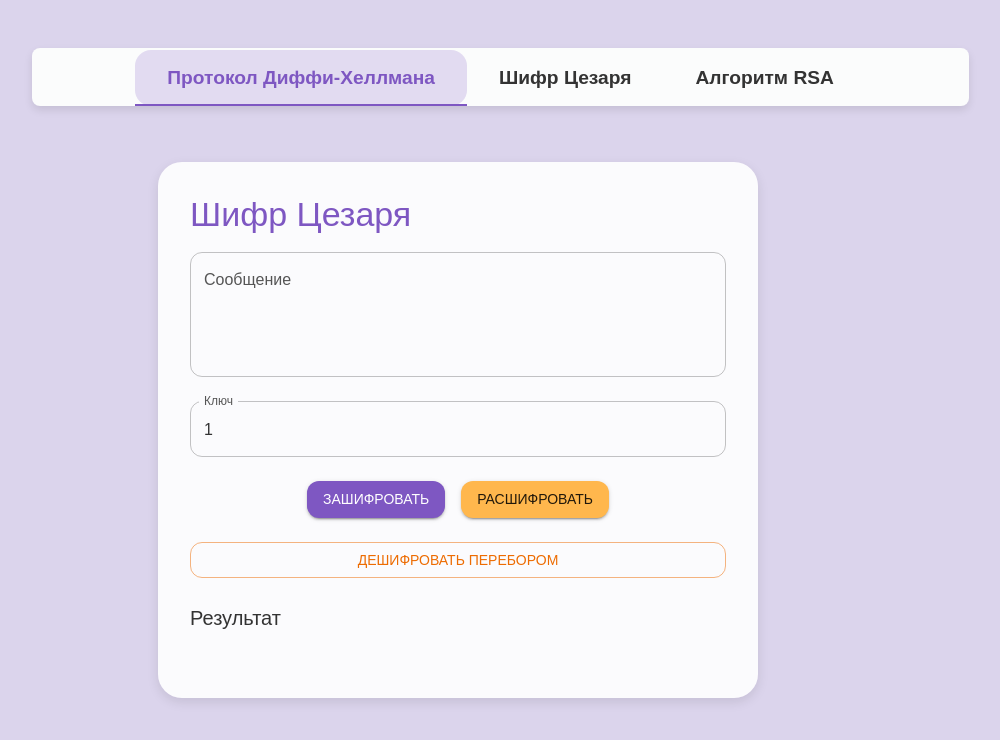
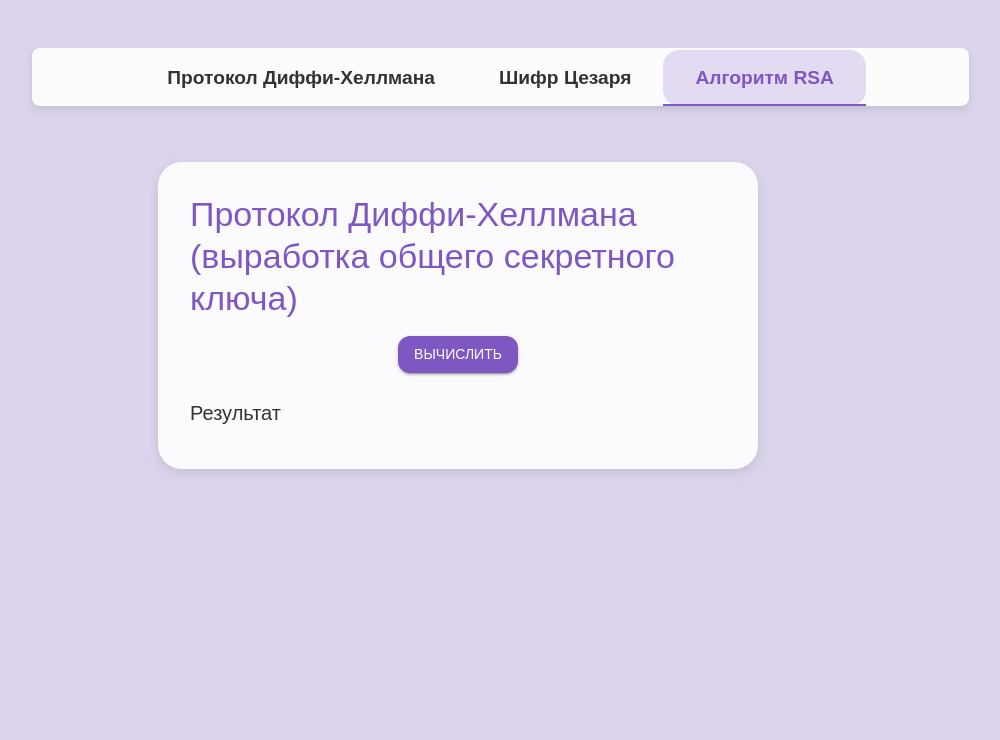
Before and after one commit to IlyaPukhov/encryption-algorithms, a React (Vite) app in the folder webapp/: page / in a window 1280 px wide. Shown: the top 740 px of the page, without its empty margins (182-1182 px from the left). Built offline with nearby package versions, Linux system fonts and the light colour scheme.

Commit message:
Фронтенд Диффи-Хеллман

```diff
--- a/webapp/src/App.tsx
+++ b/webapp/src/App.tsx
@@ -5,7 +5,7 @@
 import { RSAPage } from './pages/RSAPage';
 
 export const App: React.FC = () => {
-  const [value, setValue] = useState<number>(0);
+  const [value, setValue] = useState<number>(2);
 
   const handleChange = (_event: React.SyntheticEvent, newValue: number) => {
     setValue(newValue);
@@ -60,9 +60,9 @@
         </Tabs>
       </AppBar>
       <Box sx={{ p: 3 }}>
-        {value === 0 && <DiffieHellmanPage />}
-        {value === 1 && <CaesarPage />}
-        {value === 2 && <RSAPage />}
+        {value === 0 && <CaesarPage />}
+        {value === 1 && <RSAPage />}
+        {value === 2 && <DiffieHellmanPage />}
       </Box>
     </Container>
   );
--- a/webapp/src/pages/DiffieHellmanPage.tsx
+++ b/webapp/src/pages/DiffieHellmanPage.tsx
@@ -1,79 +1,32 @@
 import React, { useState } from 'react';
-import { TextField, Button, Typography, Card, CardContent, Stack } from '@mui/material';
-import { ErrorDialog } from '../components/ErrorDialog';
-import { useErrorHandler } from '../hooks/useErrorHandler';
-import { useKeyChange } from '../hooks/useKeyChange';
-import { isEmptyOrNull } from '../utils/stringUtils';
+import { Box, Button, Card, CardContent, CircularProgress, Stack, Typography } from '@mui/material';
 import { API_BASE_URL } from '../config/config';
 
 export const DiffieHellmanPage: React.FC = () => {
-  const [message, setMessage] = useState<string>('');
-  const [output, setOutput] = useState<string>('');
-  const { key, handleKeyChange } = useKeyChange(1);
-  const { openErrorDialog, errorMessage, handleCloseErrorDialog, showError } = useErrorHandler();
+  const [output, setOutput] = useState<any>(null);
+  const [loading, setLoading] = useState<boolean>(false);
+  const [error, setError] = useState<string>('');
 
-  const handleEncrypt = async () => {
-    const response = await fetch(`${API_BASE_URL}/api/caesar_cipher/encrypt`, {
-      method: 'POST',
-      headers: { 'Content-Type': 'application/json' },
-      body: JSON.stringify({
-        message: message,
-        key: key,
-      }),
-    });
+  const handleGenerateSharedSecret = async () => {
+    setLoading(true);
+    setError('');
 
-    const data = await response.json();
-    if (response.ok) {
-      setOutput(`Зашифрованное сообщение: "${data.message}"`);
-    } else {
-      showError(data);
-    }
-  };
+    try {
+      const response = await fetch(`${API_BASE_URL}/api/diffie_hellman`, {
+        method: 'GET',
+        headers: { 'Content-Type': 'application/json' },
+      });
 
-  const handleDecrypt = async () => {
-    const response = await fetch(`${API_BASE_URL}/api/caesar_cipher/decrypt`, {
-      method: 'POST',
-      headers: { 'Content-Type': 'application/json' },
-      body: JSON.stringify({
-        message: message,
-        key: key,
-      }),
-    });
+      if (!response.ok) {
+        throw new Error('Ошибка при получении данных');
+      }
 
-    const data = await response.json();
-    if (response.ok) {
-      setOutput(`Расшифрованное сообщение: "${data.message}"`);
-    } else {
-      showError(data);
-    }
-  };
-
-  const handleBruteforceDecrypt = async () => {
-    const url = new URL(`${API_BASE_URL}/api/caesar_cipher/hack/bruteforce`);
-
-    url.searchParams.append('isDefault', String(isEmptyOrNull(message)));
-    const requestBody: any = {};
-    if (!isEmptyOrNull(message)) {
-      requestBody.message = message;
-      requestBody.key = String(key)
-    }
-
-    const response = await fetch(url, {
-      method: 'POST',
-      headers: { 'Content-Type': 'application/json' },
-      body: Object.keys(requestBody).length ? JSON.stringify(requestBody) : undefined,
-    });
-
-    const data = await response.json();
-    if (response.ok) {
-      setOutput(`
-        Время перебора: ${data.bruteforce_time} мс <br />
-        Ключ: ${data.key} <br />
-        Исходное сообщение: "${data.raw_message}"
-      `);
-    } else {
-      console.log(data)
-      showError(data);
+      const data = await response.json();
+      setOutput(data);
+    } catch (err) {
+      setError('Ошибка при вычислении общего секретного ключа.');
+    } finally {
+      setLoading(false);
     }
   };
 
@@ -91,70 +44,53 @@
     >
       <CardContent>
         <Typography variant="h4" gutterBottom sx={{ color: 'primary.main' }}>
-          Шифр Цезаря
+          Протокол Диффи-Хеллмана (выработка общего секретного ключа)
         </Typography>
         <Stack spacing={3} mt={2}>
-          <TextField
-            label="Сообщение"
-            value={message}
-            onChange={(e) => setMessage(e.target.value)}
-            fullWidth
-            multiline
-            rows={4}
-            variant="outlined"
-            sx={{
-              wordBreak: 'break-word',
-              overflowWrap: 'break-word',
-              whiteSpace: 'normal',
-              color: 'text.primary',
-            }}
-          />
-          <TextField
-            label="Ключ"
-            type="number"
-            value={key}
-            onChange={handleKeyChange}
-            fullWidth
-            variant="outlined"
-            sx={{
-              '& input[type=number]::-webkit-inner-spin-button, & input[type=number]::-webkit-outer-spin-button': {
-                display: 'none',
-              },
-              '& input[type=number]': {
-                MozAppearance: 'textfield',
-              },
-            }}
-          />
           <Stack direction="row" spacing={2} justifyContent="center">
-            <Button variant="contained" color="primary" onClick={handleEncrypt}>
-              Зашифровать
-            </Button>
-            <Button variant="contained" color="secondary" onClick={handleDecrypt}>
-              Расшифровать
+            <Button variant="contained" color="primary" onClick={handleGenerateSharedSecret} disabled={loading}>
+              Вычислить
             </Button>
           </Stack>
-          <Button variant="outlined" color="warning" onClick={handleBruteforceDecrypt} fullWidth>
-            Дешифровать перебором
-          </Button>
           <Typography variant="h6">Результат</Typography>
-          <Typography
-            variant="body1"
-            sx={{
-              wordBreak: 'break-word',
-              overflowWrap: 'break-word',
-              whiteSpace: 'normal',
-              color: 'text.primary',
-            }}
-            dangerouslySetInnerHTML={{ __html: output }}
-          />
+          {loading ? (
+            <Box sx={{ display: 'flex', justifyContent: 'center', mt: 2 }}>
+              <CircularProgress/>
+            </Box>
+          ) : error ? (
+            <Typography variant="body1" sx={{ color: 'error.main' }}>
+              {error}
+            </Typography>
+          ) : (
+            output && (
+              <Stack spacing={3} mt={2}>
+                <Box sx={{ textAlign: 'center' }}>
+                  <Typography variant="body1">Параметр w: <strong>{output.w}</strong></Typography>
+                  <Typography variant="body1">Параметр n: <strong>{output.n}</strong></Typography>
+                </Box>
+
+                <Stack spacing={1}>
+                  <Typography variant="h6">Сторона A</Typography>
+                  <Typography variant="body1">Секретный ключ A (xA): <strong>{output.xA}</strong></Typography>
+                  <Typography variant="body1">Открытый ключ A (yA): <strong>{output.yA}</strong></Typography>
+                </Stack>
+
+                <Stack spacing={1}>
+                  <Typography variant="h6">Сторона B</Typography>
+                  <Typography variant="body1">Секретный ключ B (xB): <strong>{output.xB}</strong></Typography>
+                  <Typography variant="body1">Открытый ключ B (yB): <strong>{output.yB}</strong></Typography>
+                </Stack>
+
+                <Box sx={{ textAlign: 'center', mt: 3 }}>
+                  <Typography variant="h5" sx={{ fontWeight: 'bold' }}>
+                    Общий секретный ключ (kAB): <strong>{output.kAB}</strong>
+                  </Typography>
+                </Box>
+              </Stack>
+            )
+          )}
         </Stack>
       </CardContent>
-
-      <ErrorDialog
-        open={openErrorDialog}
-        onClose={handleCloseErrorDialog}
-        errorMessage={errorMessage}
-      />
     </Card>
   );
 };
```
